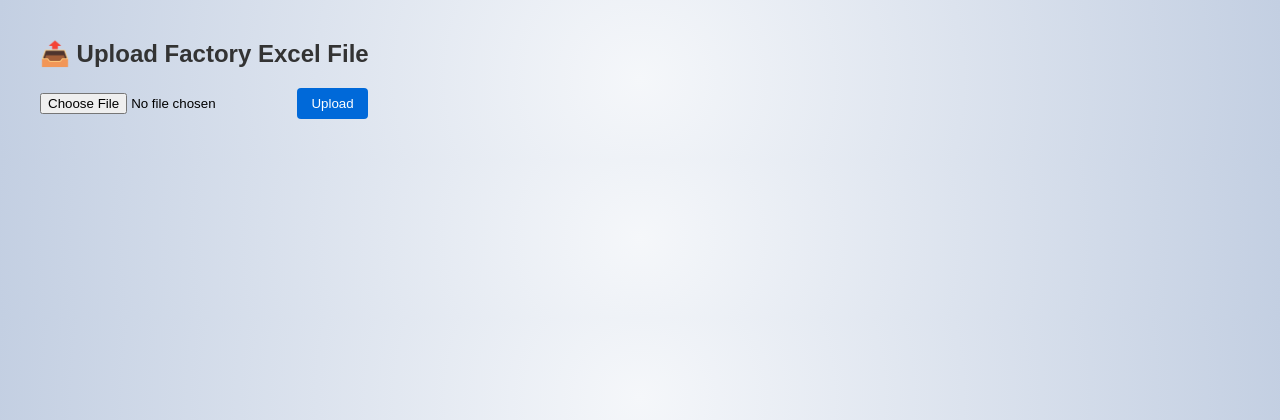
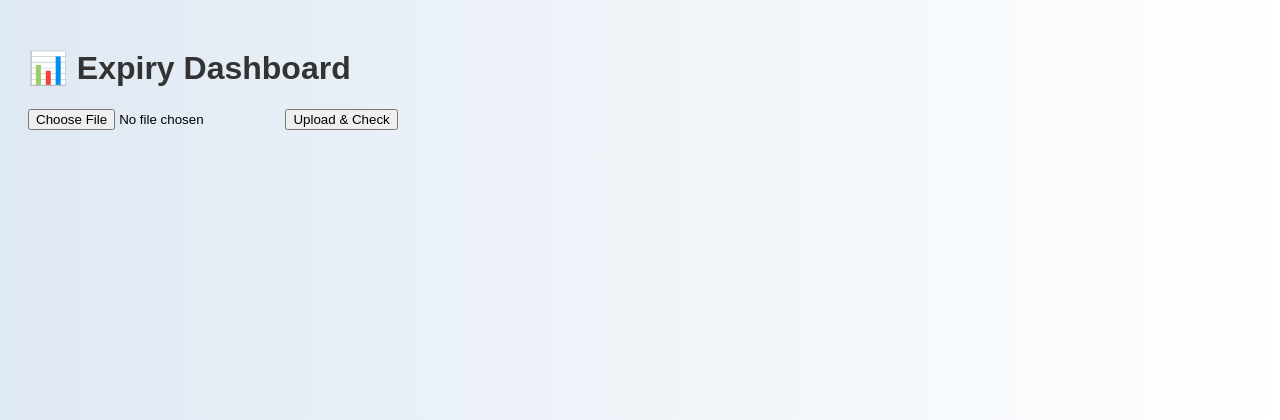
Before and after one commit to Rajsriya/factory_dashboard_final_ready, a Flask app: page / in a window 1280 px wide. Shown: the top 420 px of the page. Run offline with Flask 3, Linux system fonts and the light colour scheme.

Commit message:
Add files via upload

```diff
--- a/app.py
+++ b/app.py
@@ -1,69 +1,57 @@
-from flask import Flask, render_template, request
+from flask import Flask, render_template, request, redirect
 import pandas as pd
-from datetime import datetime, timedelta
-import os
 import smtplib, ssl
-from email.message import EmailMessage
+from email.mime.text import MIMEText
+from datetime import datetime
 
 app = Flask(__name__)
-UPLOAD_FOLDER = "uploads"
-app.config["UPLOAD_FOLDER"] = UPLOAD_FOLDER
 
-EMAIL_SENDER = "rajsriyahosur@rajsriya.com"
-EMAIL_PASSWORD = "hsr@123"
-SMTP_SERVER = "192.168.221.6"
+SMTP_SERVER = "mail.rajsriya.com"
 SMTP_PORT = 465
+SENDER_EMAIL = "rajsriyahosur@rajsriya.com"
+SENDER_PASSWORD = "hsr@123"
+RECEIVER_EMAIL = "rajsriyahosur@rajsriya.com"
 
-def classify_status(valid_to_date):
-    today = datetime.today().date()
-    if pd.isna(valid_to_date):
-        return "Unknown"
-    if valid_to_date < today:
-        return "Expired"
-    elif valid_to_date <= today + timedelta(days=30):
-        return "Expiring Soon"
-    else:
-        return "Valid"
-
-def send_alert_email(rows):
-    msg = EmailMessage()
-    msg['Subject'] = "⚠️ Factory Expiry Alerts"
-    msg['From'] = EMAIL_SENDER
-    msg['To'] = EMAIL_SENDER
-
-    message = "Dear Team,\n\nThe following entries are Expiring Soon or Expired:\n\n"
-    for r in rows:
-        message += "- {} (Valid To: {}, Status: {})\n".format(
-            r['Description'], r['Valid To'], r['Status']
-        )
-    message += "\nRegards,\nRajsriya IT Support\n"
-    msg.set_content(message)
+def send_alert_email(alerts):
+    if not alerts:
+        return
+    body = "<h3>🔔 Expiry Alerts</h3><ul>"
+    for item in alerts:
+        body += f"<li><b>{item['Description']}</b> expiring on {item['Valid To']}</li>"
+    body += "</ul><p>Regards,<br>Rajsriya IT Support</p>"
+    msg = MIMEText(body, 'html')
+    msg['Subject'] = 'Expiry Alert - Action Needed'
+    msg['From'] = SENDER_EMAIL
+    msg['To'] = RECEIVER_EMAIL
 
     context = ssl.create_default_context()
-    context.check_hostname = False
-    context.verify_mode = ssl.CERT_NONE
-
     with smtplib.SMTP_SSL(SMTP_SERVER, SMTP_PORT, context=context) as server:
-        server.login(EMAIL_SENDER, EMAIL_PASSWORD)
-        server.send_message(msg)
+        server.login(SENDER_EMAIL, SENDER_PASSWORD)
+        server.sendmail(SENDER_EMAIL, RECEIVER_EMAIL, msg.as_string())
 
 @app.route("/", methods=["GET", "POST"])
 def index():
-    data = []
+    alerts = []
+    data = None
     if request.method == "POST":
         file = request.files["file"]
-        if file and file.filename.endswith(".xlsx"):
-            filepath = os.path.join(app.config["UPLOAD_FOLDER"], file.filename)
-            file.save(filepath)
-            df = pd.read_excel(filepath)
-            if "Valid To" in df.columns and "Description" in df.columns:
-                df["Valid To"] = pd.to_datetime(df["Valid To"], errors="coerce").dt.date
-                df["Status"] = df["Valid To"].apply(classify_status)
-                data = df.to_dict(orient="records")
-                alerts = [row for row in data if row["Status"] in ["Expired", "Expiring Soon"]]
-                if alerts:
-                    send_alert_email(alerts)
+        if file:
+            df = pd.read_excel(file)
+            today = pd.Timestamp.now().normalize()
+            for _, row in df.iterrows():
+                try:
+                    valid_to = pd.to_datetime(row["Valid To"]).normalize()
+                    delta = (valid_to - today).days
+                    status = "Valid"
+                    if delta <= 30:
+                        status = "Expiring Soon"
+                        alerts.append(row)
+                    df.at[_, "Status"] = status
+                except:
+                    df.at[_, "Status"] = "Invalid Date"
+            data = df.to_dict(orient="records")
+            send_alert_email(alerts)
     return render_template("index.html", data=data)
 
 if __name__ == "__main__":
-    app.run(host="0.0.0.0", port=5000, debug=True)
+    app.run(host="0.0.0.0", port=5000)
--- /dev/null
+++ b/requirements.txt
@@ -0,0 +1,3 @@
+Flask
+pandas
+openpyxl
--- a/static/style.css
+++ b/static/style.css
@@ -1,53 +1,11 @@
 body {
-    font-family: Arial, sans-serif;
-    background: radial-gradient(circle, #f5f7fa, #c3cfe2);
-    margin: 40px;
+  background: linear-gradient(to right, #dfe9f3, #ffffff);
+  font-family: Arial, sans-serif;
+  padding: 20px;
 }
-
-h2 {
-    color: #333;
-}
-
-table {
-    width: 100%;
-    border-collapse: collapse;
-    margin-top: 20px;
-}
-
-table, th, td {
-    border: 1px solid #ccc;
-}
-
-th, td {
-    padding: 10px;
-    text-align: center;
-}
-
-th {
-    background-color: #eee;
-}
-
-.Valid {
-    background-color: #d4edda;
-}
-
-.Expiring_Soon {
-    background-color: #fff3cd;
-}
-
-.Expired {
-    background-color: #f8d7da;
-}
-
-.Unknown {
-    background-color: #e2e3e5;
-}
-
-button {
-    padding: 8px 14px;
-    background-color: #0069d9;
-    color: white;
-    border: none;
-    border-radius: 4px;
-    cursor: pointer;
-}
+h1 { color: #333; }
+table { width: 100%; border-collapse: collapse; margin-top: 20px; }
+th, td { padding: 10px; border: 1px solid #ccc; text-align: left; }
+.valid { background-color: #d4edda; }
+.expiring-soon { background-color: #fff3cd; }
+.invalid-date { background-color: #f8d7da; }
--- a/templates/index.html
+++ b/templates/index.html
@@ -1,29 +1,21 @@
 <!DOCTYPE html>
 <html>
 <head>
-    <title>Factory Expiry Dashboard</title>
+  <title>Expiry Dashboard</title>
   <link rel="stylesheet" href="/static/style.css">
 </head>
 <body>
-    <h2>📤 Upload Factory Excel File</h2>
+  <h1>📊 Expiry Dashboard</h1>
   <form method="POST" enctype="multipart/form-data">
-        <input type="file" name="file" accept=".xlsx" required>
-        <button type="submit">Upload</button>
+    <input type="file" name="file" required>
+    <button type="submit">Upload & Check</button>
   </form>
-
   {% if data %}
-    <h3>📋 Uploaded Data</h3>
     <table>
-        <thead>
-            <tr>
-                <th>Description</th>
-                <th>Valid To</th>
-                <th>Status</th>
-            </tr>
-        </thead>
+      <thead><tr><th>Description</th><th>Valid To</th><th>Status</th></tr></thead>
       <tbody>
         {% for row in data %}
-            <tr class="{{ row['Status'].replace(' ', '_') }}">
+          <tr class="{{ row['Status']|lower|replace(' ', '-') }}">
             <td>{{ row['Description'] }}</td>
             <td>{{ row['Valid To'] }}</td>
             <td>{{ row['Status'] }}</td>
```
Also changed, not shown: 1 other file. Lines whose indentation alone changed are shown as unchanged.
